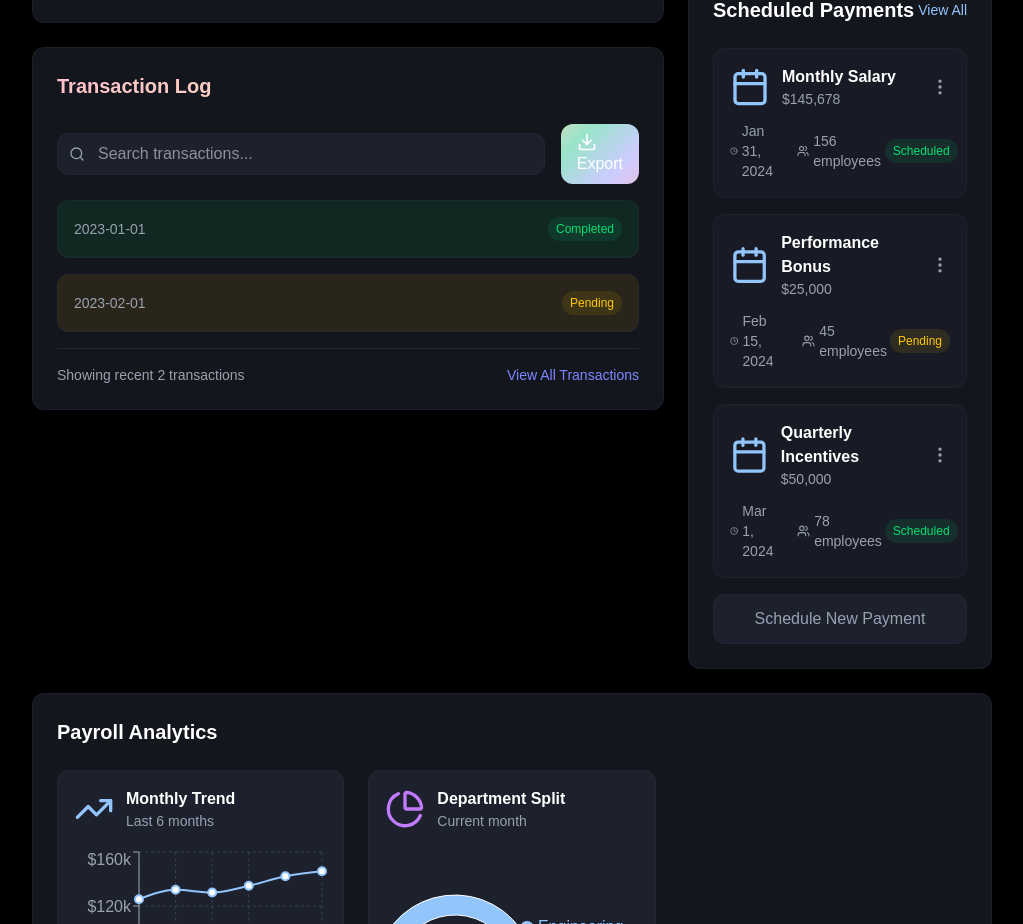
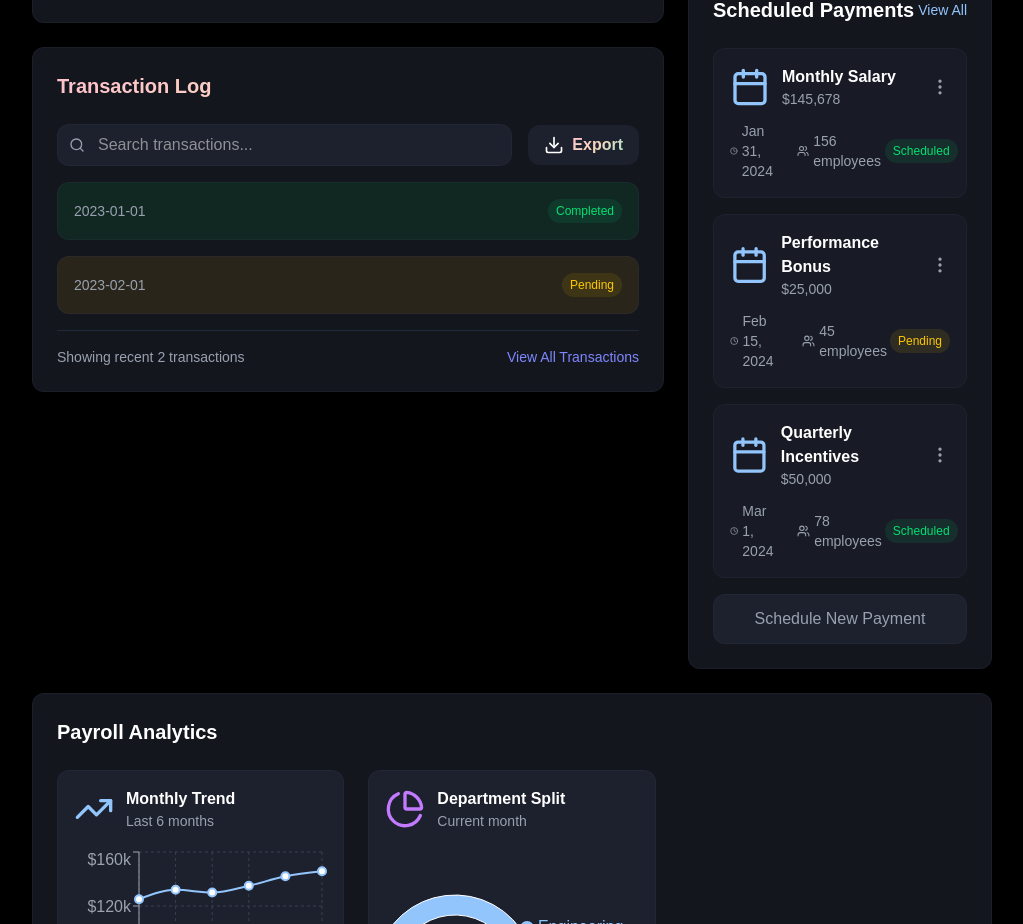
Before and after one commit to PayZoll-Orgs/Payzoll_Frontend-1.0.0, a Next.js app: page /payments in a window 1280 px wide. Shown: the part 899-1823 px from the top of the page, without its empty margins (256-1279 px from the left). Built offline with nearby package versions, Linux system fonts and the light colour scheme.

Commit message:
update ?

```diff
--- a/src/components/payments/TransactionsLog.tsx
+++ b/src/components/payments/TransactionsLog.tsx
@@ -81,9 +81,9 @@ const TransactionsLog: React.FC<{ payrollHistory: Transaction[] }> = ({ payrollH
           />
           <Search className="absolute left-3 top-1/2 -translate-y-1/2 w-4 h-4 text-gray-400" />
         </div>
-        <button className="logo-gradient-animated text-white px-4 py-2 rounded-xl ml-4 hover:shadow-lg transition-all">
+        <button className="bg-[#1D202D] text-white px-4 py-2 rounded-xl flex items-center space-x-2 ml-4">
           <Download className="w-5 h-5" />
-          Export
+          <span className="font-bold logo-gradient-text">Export</span>
         </button>
       </div>
 
```
